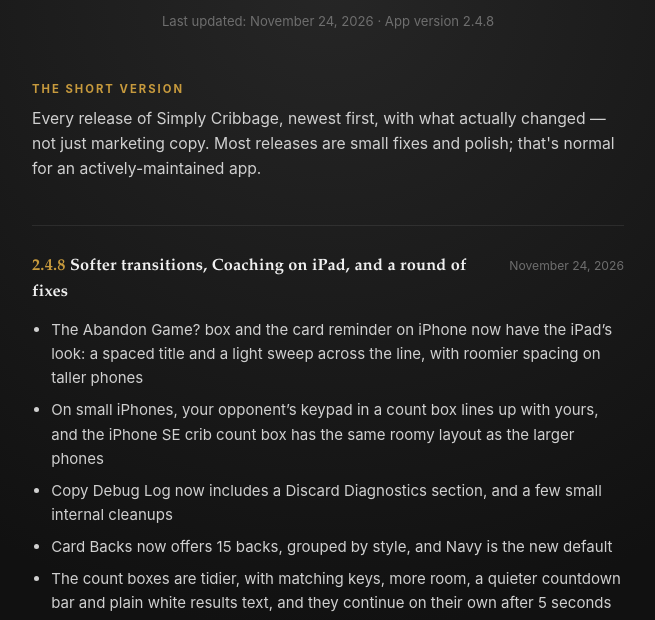
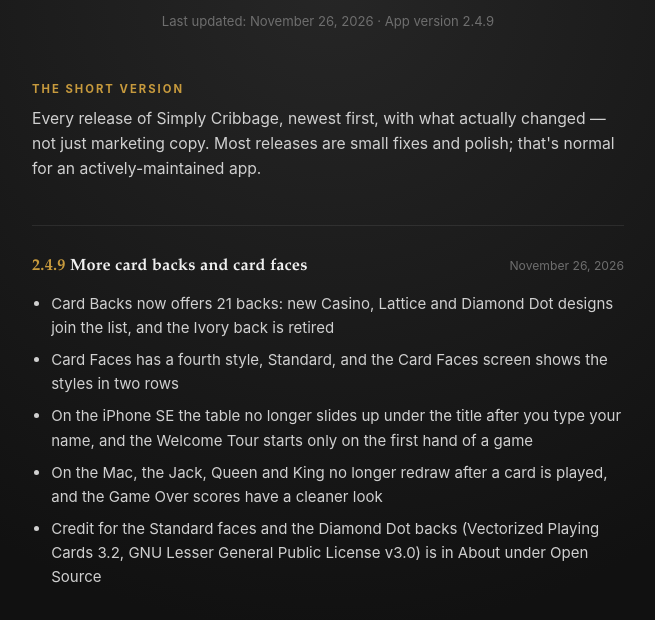
Before and after one commit to jvrj5gmky7-design/simply-cribbage-pages, a plain HTML site: page changelog.html in a window 1280 px wide. Shown: the part 178-798 px from the top of the page, without its empty margins (312-967 px from the left). Drawn offline with Linux system fonts and the light colour scheme.

Commit message:
v2.4.9: changelog entry and version stamps
Co-Authored-By: Claude Sonnet 5.5 <noreply@anthropic.com>

```diff
--- a/changelog.html
+++ b/changelog.html
@@ -139,7 +139,7 @@
     <div class="suits">&#9824; &#9829; &#9827; &#9830;</div>
     <div class="kicker">Simply Cribbage</div>
     <h1>Change Log</h1>
-    <div class="updated">Last updated: November 24, 2026 &middot; App version 2.4.8</div>
+    <div class="updated">Last updated: November 26, 2026 &middot; App version 2.4.9</div>
   </header>
 
   <div class="tldr">
@@ -147,6 +147,19 @@
     Every release of Simply Cribbage, newest first, with what actually changed &mdash; not just marketing copy. Most releases are small fixes and polish; that's normal for an actively-maintained app.
   </div>
 
+  <section>
+    <div class="cl-head">
+      <h2><span class="cl-ver">2.4.9</span> More card backs and card faces</h2>
+      <div class="cl-date">November 26, 2026</div>
+    </div>
+    <ul>
+    <li>Card Backs now offers 21 backs: new Casino, Lattice and Diamond Dot designs join the list, and the Ivory back is retired</li>
+    <li>Card Faces has a fourth style, Standard, and the Card Faces screen shows the styles in two rows</li>
+    <li>On the iPhone SE the table no longer slides up under the title after you type your name, and the Welcome Tour starts only on the first hand of a game</li>
+    <li>On the Mac, the Jack, Queen and King no longer redraw after a card is played, and the Game Over scores have a cleaner look</li>
+    <li>Credit for the Standard faces and the Diamond Dot backs (Vectorized Playing Cards 3.2, GNU Lesser General Public License v3.0) is in About under Open Source</li>
+    </ul>
+  </section>
   <section>
     <div class="cl-head">
       <h2><span class="cl-ver">2.4.8</span> Softer transitions, Coaching on iPad, and a round of fixes</h2>
```
Also changed, not shown: index.html (+1 -1 lines), privacy.html (+1 -1 lines), support.html (+1 -1 lines).
